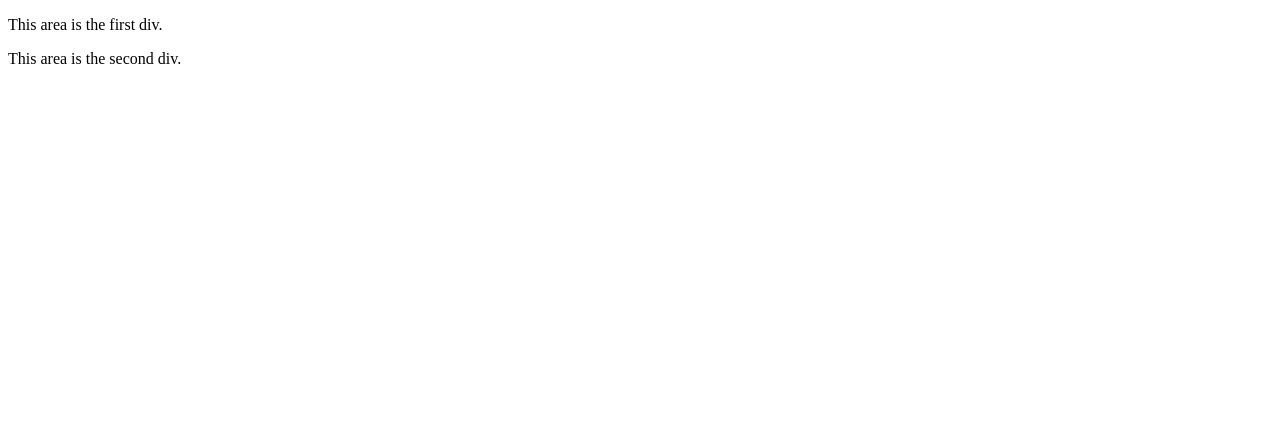
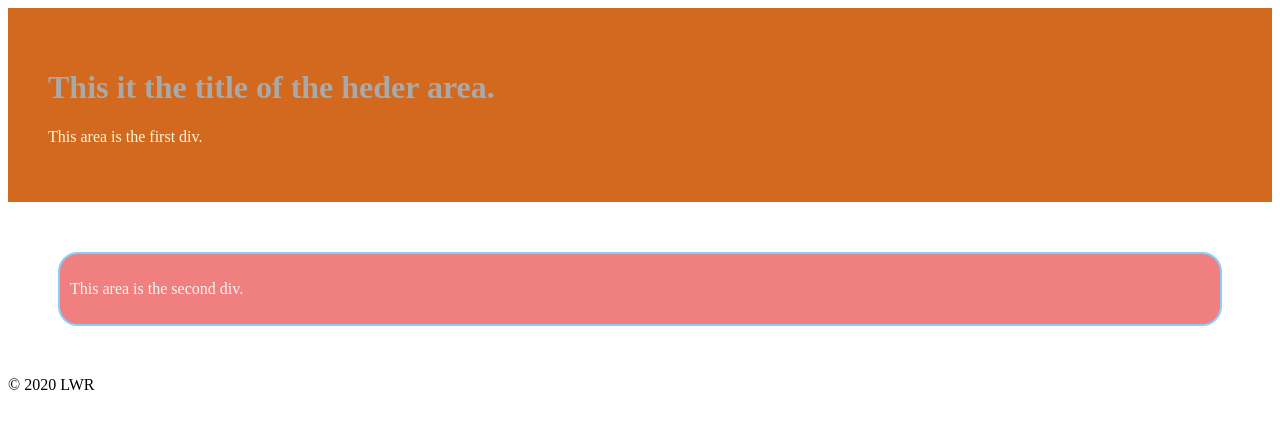
Before and after one commit to LWRGitHub/meda-spring2020-logan, a plain HTML site: page practice/css/week_2/layout.html in a window 1280 px wide. Drawn offline with Linux system fonts and the light colour scheme.

Commit message:
style of page

```diff
--- a/practice/css/week_2/layout.html
+++ b/practice/css/week_2/layout.html
@@ -7,7 +7,24 @@
         <title>layout</title>
 
         <style>
+            #header {
+                background-color: chocolate;
+                color: cornsilk;
+                padding: 40px;
+            }
 
+            #header h1{
+                color: darkgrey;
+            }
+
+            #main{
+                background-color: lightcoral;
+                color: whitesmoke;
+                padding: 10px;
+                margin: 50px;
+                border-radius: 20px;
+                border:solid 2px lightskyblue;
+            }
         </style>
 
     </head>
@@ -16,6 +33,7 @@
 
         <!-- HTML5 version is <header></header> -->
         <div id="header">
+            <h1>This it the title of the heder area.</h1>
             <p>This area is the first div.</p>
         </div>
 
@@ -26,6 +44,7 @@
 
         <!-- HTML5 version is <footer></footer> -->
         <div id="footer">
+            <p>&copy; 2020 LWR</p>
         </div>
 
     </body>
```
